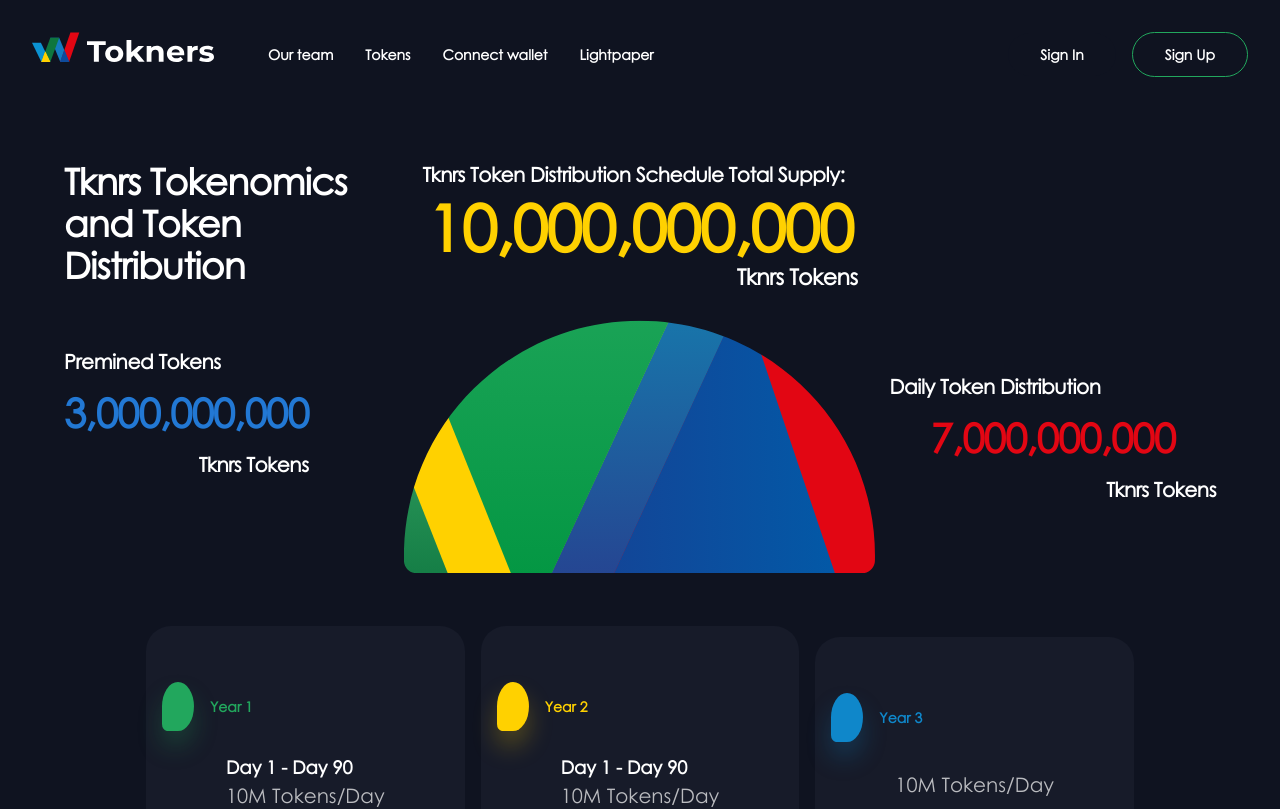
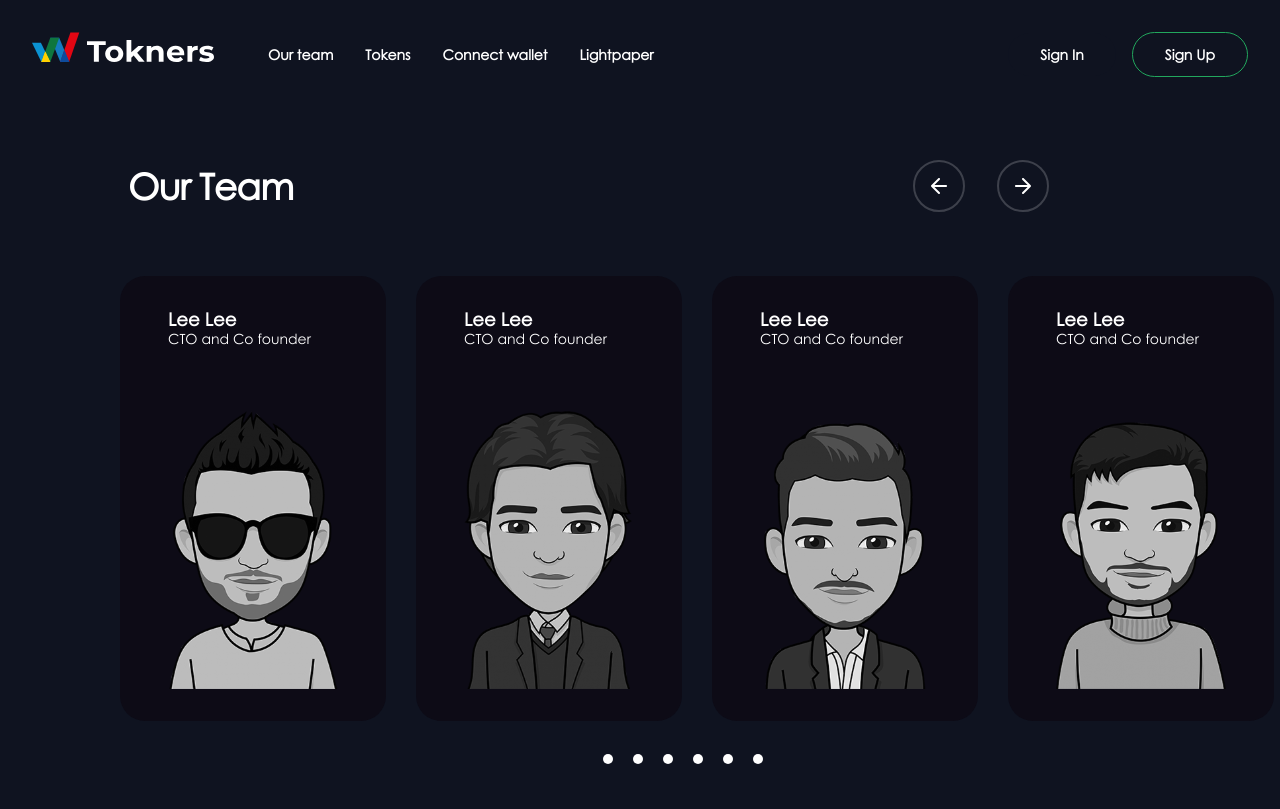
Before and after one commit to ameen-ansari/Tokner-s-Web, a React (Create React App) app: page /team in a window 1280 px wide. Shown: the top 809 px of the page. Built offline with nearby package versions, Linux system fonts and the light colour scheme; a web font is replaced by a local one.

Commit message:
add navigation

```diff
--- a/package.json
+++ b/package.json
@@ -8,8 +8,10 @@
     "@testing-library/user-event": "^13.5.0",
     "react": "^18.2.0",
     "react-dom": "^18.2.0",
+    "react-router-dom": "^6.9.0",
     "react-scripts": "5.0.1",
     "react-slick": "^0.29.0",
+    "slick-carousel": "^1.8.1",
     "web-vitals": "^2.1.4"
   },
   "scripts": {
--- a/src/App.js
+++ b/src/App.js
@@ -3,15 +3,15 @@ import Navbar from './Components/HomePage/Navbar/Navbar';
 import TokenNomicPage from './Pages/TokenNomicPage/TokenNomicPage';
 import TeamPage from './Pages/TeamPage/TeamPage';
 import HomePage from './Pages/HomePage/HomePage';
+import { Route, Routes } from 'react-router-dom';
 
 function App() {
   return (
-    <div className='Parent'>
-      <Navbar />
-      {/* <HomePage /> */}
-      {/* <TeamPage /> */}
-      <TokenNomicPage />
-    </div>
+    <Routes>
+      <Route path='/' element={<HomePage />} />
+      <Route path='/team' element={<TeamPage />} />
+      <Route path='/token' element={<TokenNomicPage />} />
+    </Routes>
   );
 }
 
--- a/src/Components/HomePage/Navbar/Navbar.jsx
+++ b/src/Components/HomePage/Navbar/Navbar.jsx
@@ -1,18 +1,37 @@
 import style from "./Navbar.module.css";
 import logo from "../../../Images/HomePage/Navbar/logo.svg";
-import Union from '../../../Images/HomePage/Navbar/Union.svg'
+import Union from "../../../Images/HomePage/Navbar/Union.svg";
+import { useNavigate } from "react-router-dom";
+import { useState } from "react";
 
 function Navbar() {
+const [border, setBorder ] = useState('home')
+
+
+  let navigate = useNavigate();
+  let pushSlash = () => {
+    navigate("/");
+  };
+  let pushTeamPage = () => {
+    navigate("/team");
+    setBorder('teamP')
+  };
+  let pushTokenPage = () => {
+    navigate("/token");
+    setBorder('tokenP')
+  };
+
+
+
   return (
     <div className={style.parent}>
       <div className={style.navbarDiv1}>
         <div>
-          <img src={logo} alt="" />
+          <img onClick={pushSlash} src={logo} alt="" />
         </div>
-
         <div>
-          <p>Our team</p>
-          <p>Tokens</p>
+          <p style={{cursor:'pointer'}} className={border == 'teamP'? style.active:null} onClick={pushTeamPage}>Our team</p>
+          <p style={{cursor:'pointer'}} className={border == 'tokenP'? style.active:null} onClick={pushTokenPage}>Tokens</p>
           <p>Connect wallet</p>
           <p>Lightpaper</p>
         </div>
@@ -23,16 +42,16 @@ function Navbar() {
           <p>More</p>
           <ul className={`${style.dropdownC}`}>
             <li>
-              <p>Home</p>
+              <p onClick={pushTeamPage}>Our team</p>
             </li>
             <li>
-              <p>About</p>
+              <p onClick={pushTokenPage}>Tokens</p>
             </li>
             <li>
-              <p>Blogs</p>
+              <p>Connect wallet</p>
             </li>
             <li>
-              <p>Contact Us</p>
+              <p>Lightpaper</p>
             </li>
           </ul>
         </div>
--- a/src/Components/HomePage/Navbar/Navbar.module.css
+++ b/src/Components/HomePage/Navbar/Navbar.module.css
@@ -43,6 +43,9 @@
   }
 }
 
+.active {
+  border-bottom: 2px solid white;
+}
 @media (max-width: 800px) {
     .navbarDiv1 > div:nth-child(2) {
         display: none;
--- a/src/index.js
+++ b/src/index.js
@@ -4,12 +4,15 @@ import './index.css';
 import App from './App';
 import reportWebVitals from './reportWebVitals';
 import Navbar from './Components/HomePage/Navbar/Navbar';
+import { BrowserRouter } from 'react-router-dom'
+
 
 const root = ReactDOM.createRoot(document.getElementById('root'));
 root.render(
-  <div >
+  <BrowserRouter >
+    <Navbar />
     <App />
-  </div>
+  </BrowserRouter>
 );
 
 // If you want to start measuring performance in your app, pass a function
```
Also changed, not shown: 1 other file (tests, documents, lock files or other folders).
